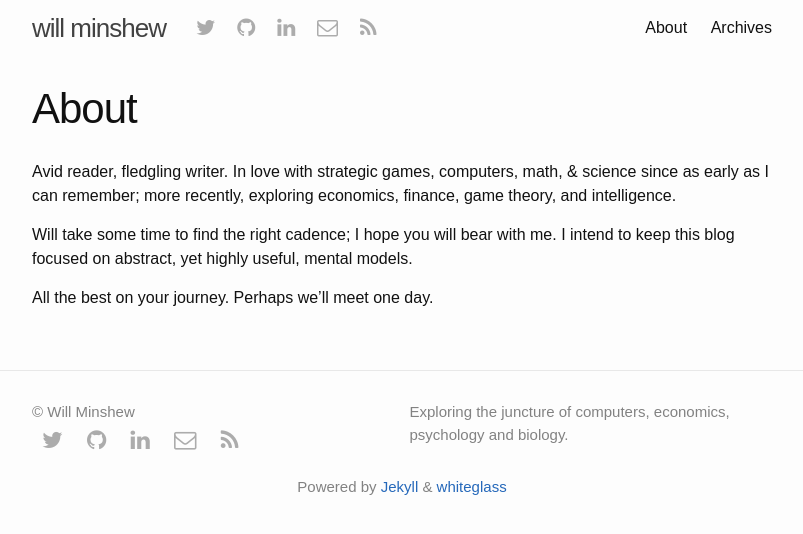
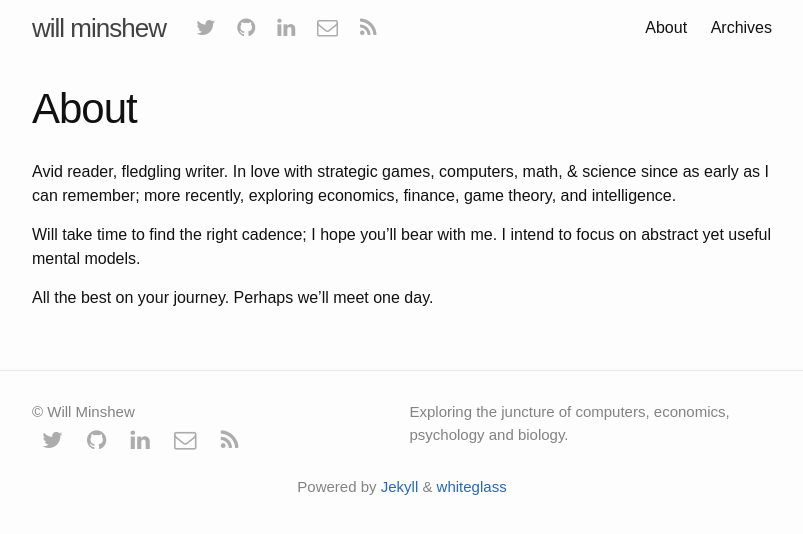
Before and after one commit to wminshew/blog, a Jekyll site: the page built from about.md, in a window 1280 px wide. Shown: the top 534 px of the page, without its empty margins (238-1041 px from the left). Built offline with Jekyll 4.4.1, drawn with Linux system fonts in a browser that asks for light colours; nearby versions of some CDN libraries.

Commit message:
updated about page

```diff
--- a/about.md
+++ b/about.md
@@ -6,6 +6,6 @@ permalink: /about/
 
 Avid reader, fledgling writer. In love with strategic games, computers, math, & science since as early as I can remember; more recently, exploring economics, finance, game theory, and intelligence.
 
-Will take some time to find the right cadence; I hope you will bear with me. I intend to keep this blog focused on abstract, yet highly useful, mental models.
+Will take time to find the right cadence; I hope you'll bear with me. I intend to focus on abstract yet useful mental models.
 
 All the best on your journey. Perhaps we'll meet one day.
```
